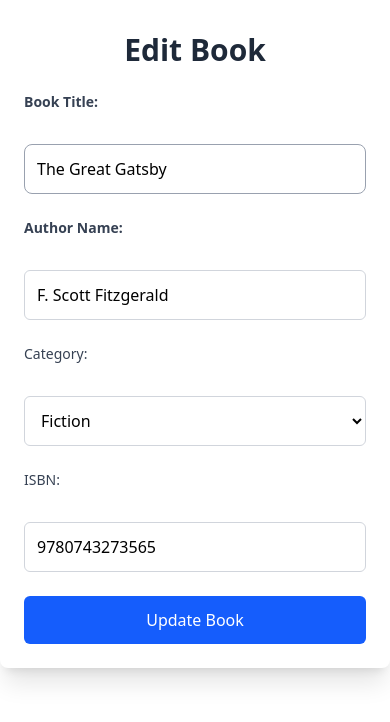
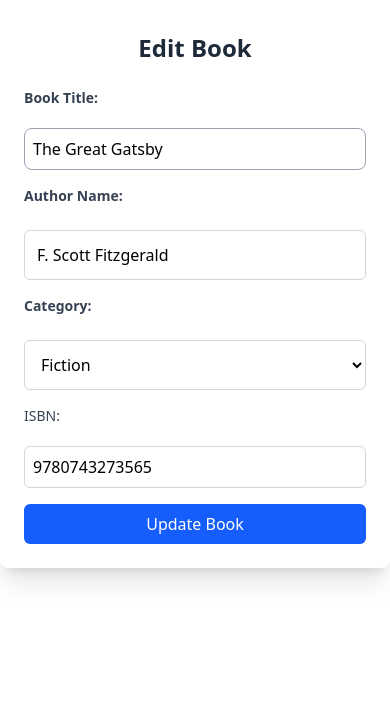
Before and after one commit to solik003/book-test-app, a React (Vite) app: page /edit-book/1 in a window 390 px wide. Shown: the top 722 px of the page. Built offline with nearby package versions, Linux system fonts and the light colour scheme; data requests are answered from the project's data file.

Commit message:
responsive design for Form

```diff
--- a/src/components/BookForm.tsx
+++ b/src/components/BookForm.tsx
@@ -1,8 +1,9 @@
 import React, { useState, useEffect } from "react";
 import { useNavigate, useParams } from "react-router-dom";
 import { BookFormProps } from "../types";
+import { BASE_URL } from "../config";
 
-const API_URL = "http://localhost:5000/books";
+const API_URL = `${BASE_URL}/books`;
 
 const BookForm: React.FC<BookFormProps> = ({ mode, onSuccess }) => {
     const navigate = useNavigate();
@@ -62,9 +63,9 @@ const BookForm: React.FC<BookFormProps> = ({ mode, onSuccess }) => {
     };
 
     return (
-        <div className="max-w-xl mx-auto p-6 bg-white rounded-lg shadow-xl m-2">
-            <h2 className="text-3xl font-bold text-gray-800 mb-6 text-center">{mode === "edit" ? "Edit Book" : "Add a Book"}</h2>
-            <form onSubmit={handleSubmit} className="space-y-6">
+        <div className="max-w-xl mx-auto p-6 bg-white rounded-lg shadow-xl m-2 sm:m-4">
+            <h2 className="text-2xl sm:text-3xl font-bold text-gray-800 mb-6 text-center">{mode === "edit" ? "Edit Book" : "Add a Book"}</h2>
+            <form onSubmit={handleSubmit} className="space-y-4 sm:space-y-6">
                 <label className="block text-sm font-semibold text-gray-700">Book Title:</label>
                 <input
                     type="text"
@@ -72,7 +73,7 @@ const BookForm: React.FC<BookFormProps> = ({ mode, onSuccess }) => {
                     value={book.title}
                     onChange={handleChange}
                     required
-                    className="mt-2 p-3 border border-gray-400 rounded-lg w-full focus:ring-2 focus:ring-blue-500 focus:border-blue-500 transition duration-200"
+                    className="mt-1 p-2 sm:p-3 border border-gray-400 rounded-lg w-full focus:ring-2 focus:ring-blue-500 focus:border-blue-500 transition duration-200"
                 />
 
                 <label className="block text-sm font-semibold text-gray-700">Author Name:</label>
@@ -85,7 +86,7 @@ const BookForm: React.FC<BookFormProps> = ({ mode, onSuccess }) => {
                     className="mt-2 p-3 border border-gray-300 rounded-md w-full focus:ring-2 focus:ring-blue-500"
                 />
 
-                <label className="block text-sm font-medium text-gray-700">Category:</label>
+                <label className="block text-sm font-semibold text-gray-700">Category:</label>
                 <select
                     name="category"
                     value={book.category}
@@ -106,10 +107,10 @@ const BookForm: React.FC<BookFormProps> = ({ mode, onSuccess }) => {
                     value={book.isbn}
                     onChange={handleChange}
                     required
-                    className="mt-2 p-3 border border-gray-300 rounded-md w-full focus:ring-2 focus:ring-blue-500"
+                    className="mt-1 p-2 sm:p-3 border border-gray-300 rounded-md w-full focus:ring-2 focus:ring-blue-500"
                 />
 
-                <button type="submit" className="w-full py-3 bg-blue-600 text-white rounded-md hover:bg-blue-700 transition duration-300">{mode === "edit" ? "Update Book" : "Add a Book"}</button>
+                <button type="submit" className="w-full py-2 sm:py-3 bg-blue-600 text-white rounded-md hover:bg-blue-700 transition duration-300">{mode === "edit" ? "Update Book" : "Add a Book"}</button>
             </form>
         </div>
     );
--- /dev/null
+++ b/src/config.ts
@@ -0,0 +1,3 @@
+// src/config.ts
+
+export const BASE_URL = "http://localhost:5000";
```
